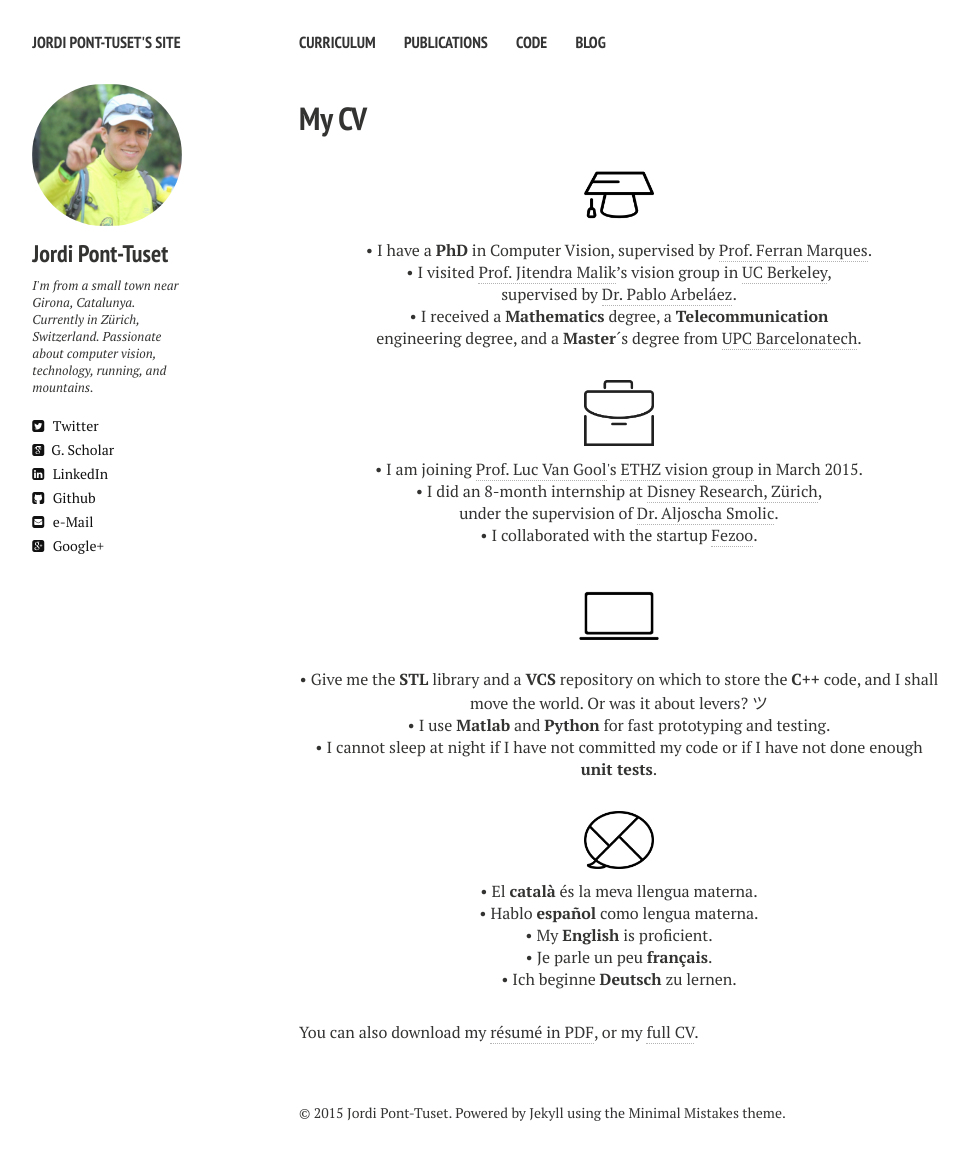
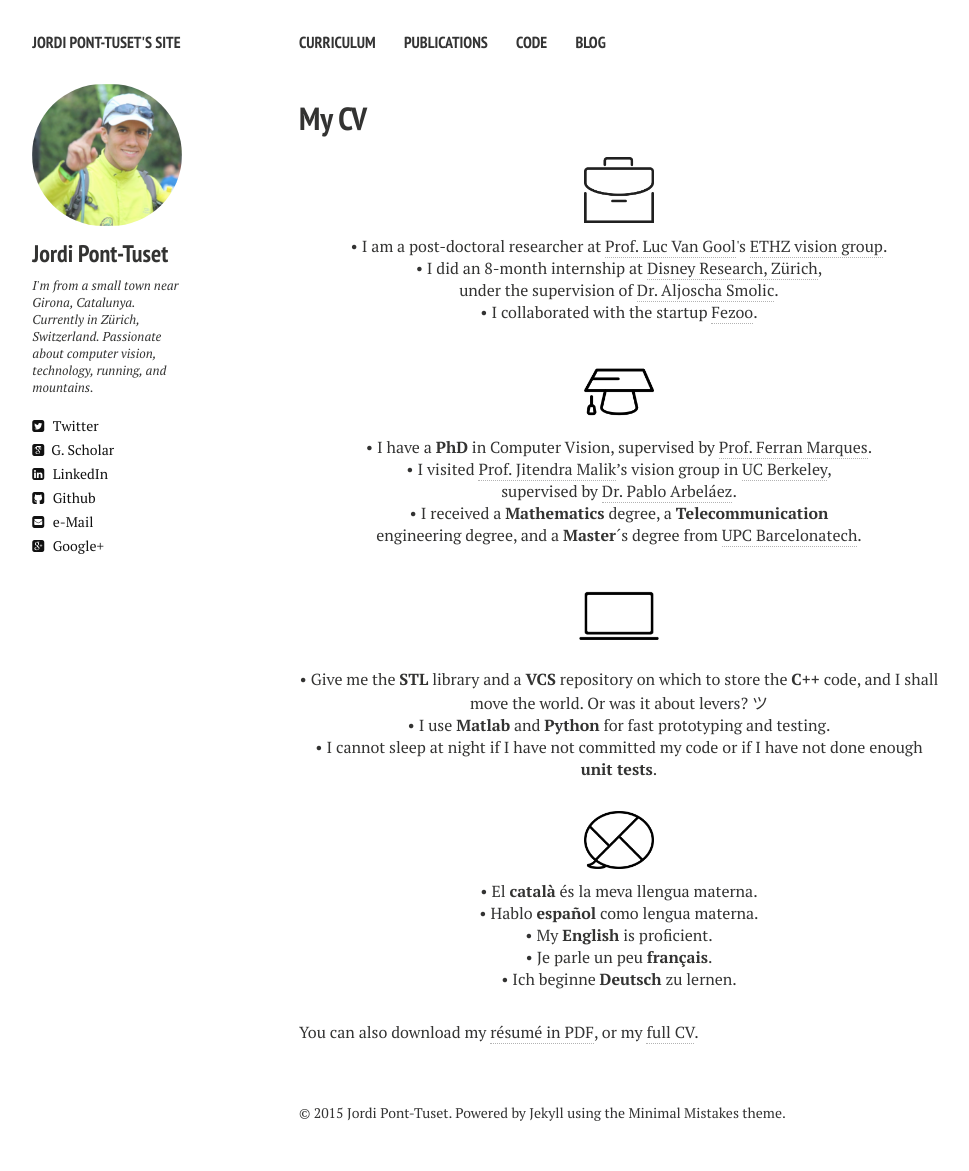
Before and after one commit to jponttuset/jponttuset.github.io, a Jekyll site: the page built from cv.md, in a window 1280 px wide. Shown: the whole page, without its empty margins (21-990 px from the left). Built offline with Jekyll 4.4.1, drawn with Linux system fonts in a browser that asks for light colours; nearby versions of some CDN libraries.

Commit message:
- Re-sorting CV

```diff
--- a/_layouts/cv.html
+++ b/_layouts/cv.html
@@ -44,15 +44,15 @@
   <article>
     <h1>{{ page.title }}</h1>
     <div class="article-wrap">
+    <p align="center" class=bottom-small><img src="{{ site.url }}/images/business.png" alt="Work Experience" width="70" height="70"></p>
+    <p align="center">&#8226 I am a post-doctoral researcher at <a href="http://www.vision.ee.ethz.ch/members/get_member.cgi?id=1" target="_blank">Prof. Luc Van Gool</a>'s <a href="http://www.vision.ee.ethz.ch/index.en.html" target="_blank">ETHZ vision group</a>.</p>
+    <p align="center">&#8226 I did an 8-month internship at <a href="http://www.disneyresearch.com/research-labs/disney-research-zurich/" target="_blank">Disney Research, Zürich</a>,<br>under the supervision of <a href="http://zurich.disneyresearch.com/~smolica/" target="_blank">Dr. Aljoscha Smolic</a>.</p>
+    <p align="center" class="bottom-three">&#8226 I collaborated with the startup <a href="http://fezoo.cat" target="_blank">Fezoo</a>.</p>
+
     <p align="center" class=bottom-small><img src="{{ site.url }}/images/study2.png" alt="Education" width="70" height="70"></p>
     <p align="center">&#8226 I have a <strong>PhD</strong> in Computer Vision, supervised by <a href="https://imatge.upc.edu/web/ferran" target="_blank">Prof. Ferran Marques</a>.</p>
     <p align="center">&#8226 I visited <a href="http://www.cs.berkeley.edu/~malik/" target="_blank">Prof. Jitendra Malik</a>’s vision group in <a href="http://www.berkeley.edu" target="_blank">UC Berkeley</a>,<br>supervised by <a href="http://www.cs.berkeley.edu/~arbelaez/index.html" target="_blank">Dr. Pablo Arbeláez</a>.</p>
     <p align="center" class="bottom-three">&#8226 I received a <strong>Mathematics</strong> degree, a <strong>Telecommunication</strong><br>engineering degree, and a <strong>Master</strong>´s degree from <a href="http://www.upc.edu" target="_blank">UPC Barcelonatech</a>.</p>
-
-    <p align="center" class=bottom-small><img src="{{ site.url }}/images/business.png" alt="Work Experience" width="70" height="70"></p>
-    <p align="center">&#8226 I am joining <a href="http://www.vision.ee.ethz.ch/members/get_member.cgi?id=1" target="_blank">Prof. Luc Van Gool</a>'s <a href="http://www.vision.ee.ethz.ch/index.en.html" target="_blank">ETHZ vision group</a> in March 2015.</p>
-    <p align="center">&#8226 I did an 8-month internship at <a href="http://www.disneyresearch.com/research-labs/disney-research-zurich/" target="_blank">Disney Research, Zürich</a>,<br>under the supervision of <a href="http://zurich.disneyresearch.com/~smolica/" target="_blank">Dr. Aljoscha Smolic</a>.</p>
-    <p align="center" class="bottom-three">&#8226 I collaborated with the startup <a href="http://fezoo.cat" target="_blank">Fezoo</a>.</p>
 
     <p align="center" class=bottom-small><img src="{{ site.url }}/images/computer2.png" alt="Computer Skills" width="80" height="80"></p>
     <p align="center">&#8226 Give me the <strong>STL</strong> library and a <strong>VCS</strong> repository on which to store the <strong>C++</strong> code, and I shall move the world. Or was it about levers? &#12484;</p>
```
